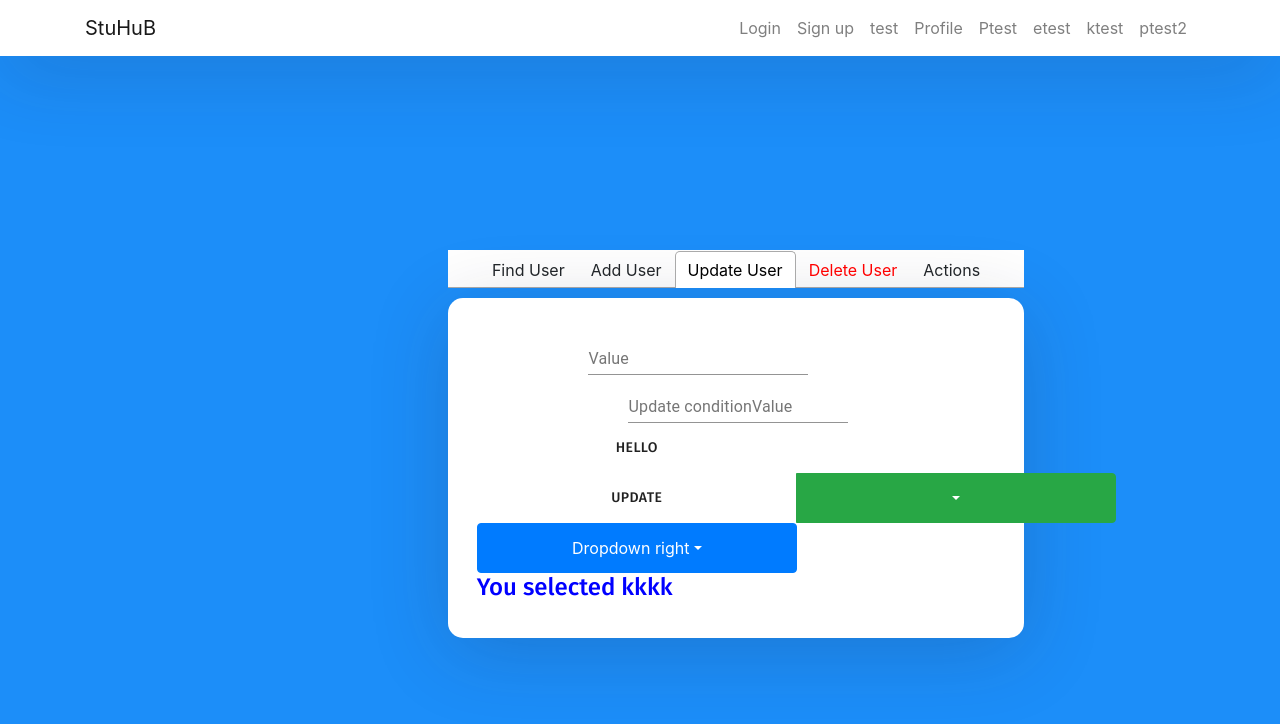
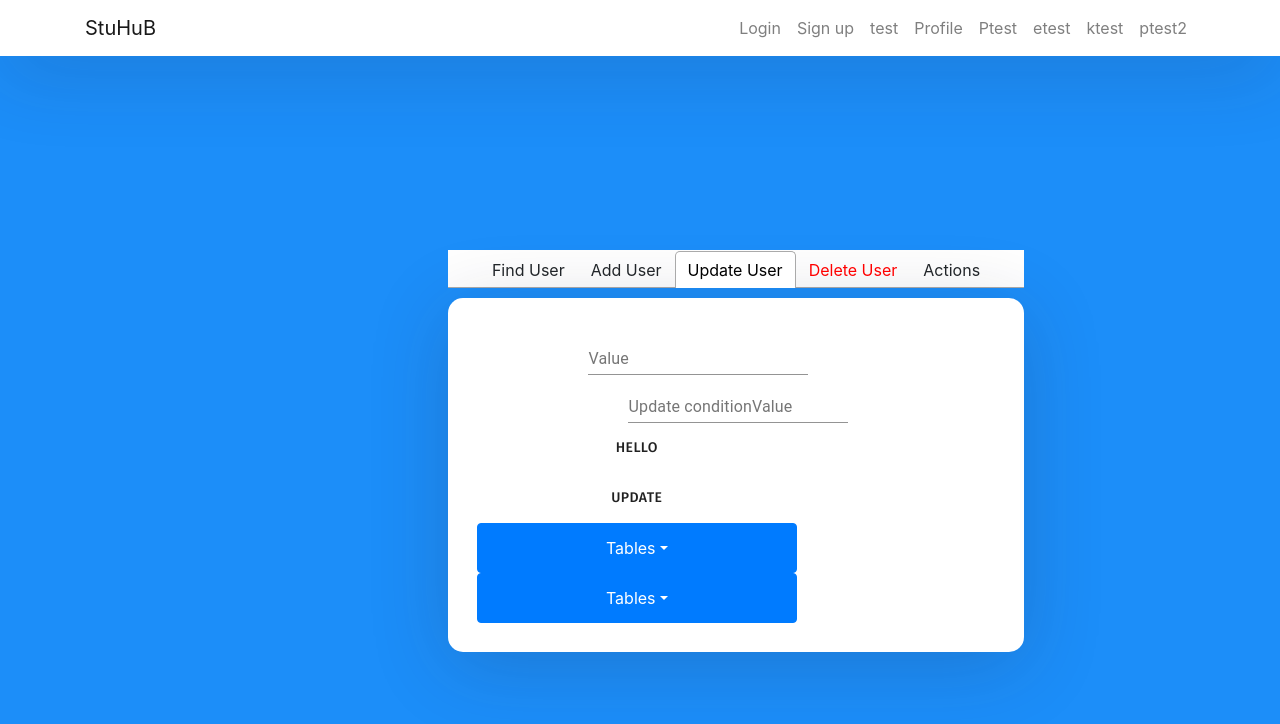
Before and after one commit to jtagaca/StuHub_Public, a React (Create React App) app in the folder client/: page /admin in a window 1280 px wide. Both pictures are taken after a click on the tab "Update User". Shown: the top 724 px of the page. Built offline with nearby package versions, Linux system fonts and the light colour scheme.

Commit message:
save point

```diff
--- a/client/src/components/admin.js
+++ b/client/src/components/admin.js
@@ -25,6 +25,7 @@ function Admin() {
   const [lID, setld] = useState("");
   const [delId, setDeleteid] = useState("");
 
+  let arrTable = ["User", "Department"];
   const [value, setValue] = useState("kkkk");
 
   const [col, setCol] = useState("Last_Name");
@@ -38,8 +39,9 @@ function Admin() {
   // const
 
   const handleSelect = (e) => {
-    console.log("hello");
-    setValue(e);
+    // console.log("hello");
+    setTable(e);
+    console.log(table);
   };
 
   const deleteUser = (id) => {
@@ -261,7 +263,6 @@ function Admin() {
                         <Button onClick={alert}>hello</Button>
                       </div>
 
-                      <Dropdown as={ButtonGroup}>
                       <Button
                         className="w-5"
                         variant="primary
@@ -272,46 +273,44 @@ function Admin() {
                       >
                         Update
                       </Button>
-                        <Dropdown.Toggle
-                          split
-                          variant="success"
-                          id="dropdown-split-basic"
-                          onSelect={handleSelect}
-
-                          // size={}
-                        />
-                        <Dropdown.Menu>
-                          <Dropdown.Item eventKey="User">User</Dropdown.Item>
-                          <Dropdown.Item href="#/action-2">
-                            Department
-                          </Dropdown.Item>
-                          <Dropdown.Item href="#/action-3">Major</Dropdown.Item>
-                          <Dropdown.Item href="#/action-3">
-                            Offers
-                          </Dropdown.Item>
-                        </Dropdown.Menu>
-                      </Dropdown>
                     </div>
 
                     <DropdownButton
                       alignRight
-                      title="Dropdown right"
+                      title="Tables"
                       id="dropdown-menu-align-right"
                       onSelect={handleSelect}
                     >
                       <Dropdown.Item eventKey="User">User</Dropdown.Item>
-                      <Dropdown.Item eventKey="option-2">
-                        option-2
+                      <Dropdown.Item eventKey="Department">
+                        Department
                       </Dropdown.Item>
-                      <Dropdown.Item eventKey="option-3">
-                        option 3
+                      <Dropdown.Item eventKey="Student">Student</Dropdown.Item>
+                      <Dropdown.Item eventKey="Course">Course</Dropdown.Item>
+                      <Dropdown.Divider />
+                      <Dropdown.Item eventKey="Major">Major</Dropdown.Item>
+                    </DropdownButton>
+                    <DropdownButton
+                      alignRight
+                      title="Tables"
+                      id="dropdown-menu-align-right"
+                      onSelect={handleSelect}
+                    >
+                      {/* {for(let i=0; i< arrTable.length; {
+                        <Dropdown.Item eventKey="{ arrTable[i]}">User</Dropdown.Item>
+
+                      }} */}
+
+                      <Dropdown.Item eventKey="User">User</Dropdown.Item>
+                      <Dropdown.Item eventKey="Department">
+                        Department
                       </Dropdown.Item>
+                      <Dropdown.Item eventKey="Student">Student</Dropdown.Item>
+                      <Dropdown.Item eventKey="Course">Course</Dropdown.Item>
                       <Dropdown.Divider />
-                      <Dropdown.Item eventKey="some link">
-                        some link
-                      </Dropdown.Item>
+                      <Dropdown.Item eventKey="Major">Major</Dropdown.Item>
                     </DropdownButton>
-                    <h4>You selected {value}</h4>
+                    {/* <h4>You selected {value}</h4> */}
                   </div>
 
                   <div>
```
Lines whose indentation alone changed are shown as unchanged.
